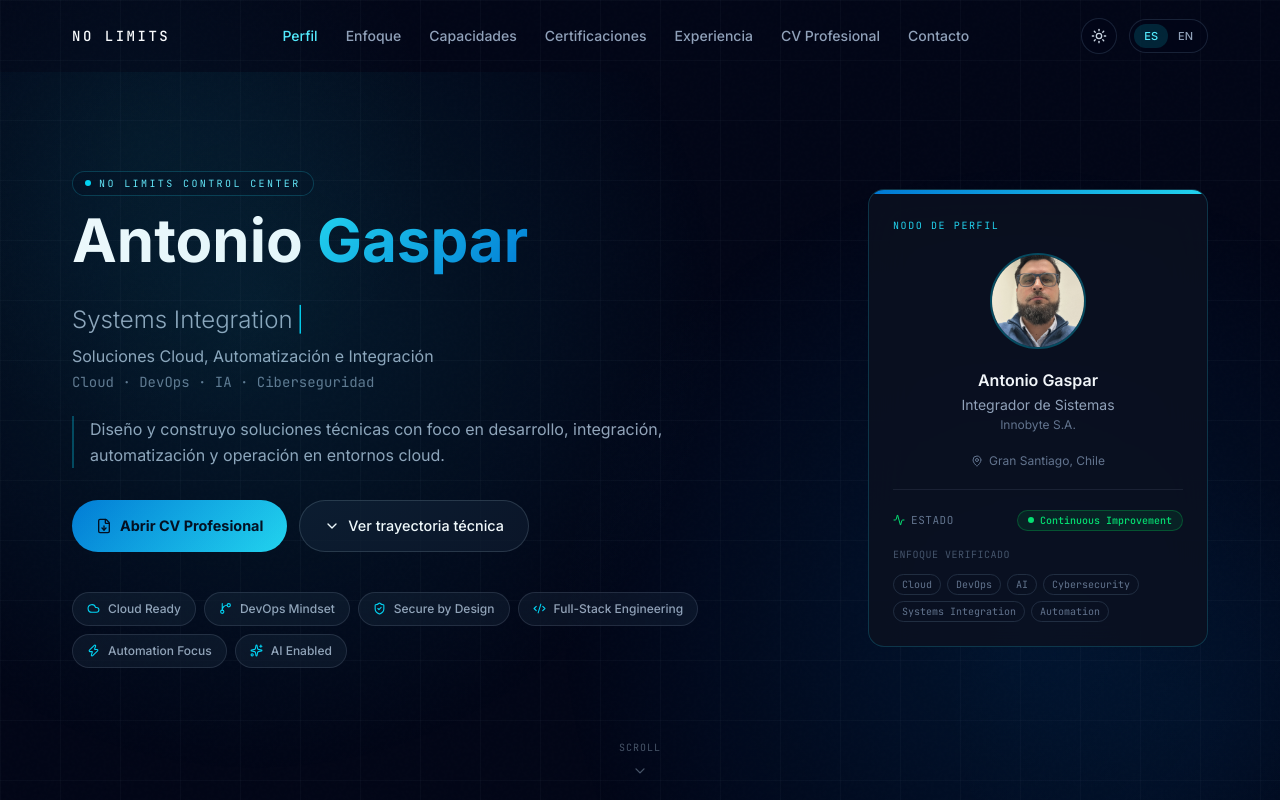
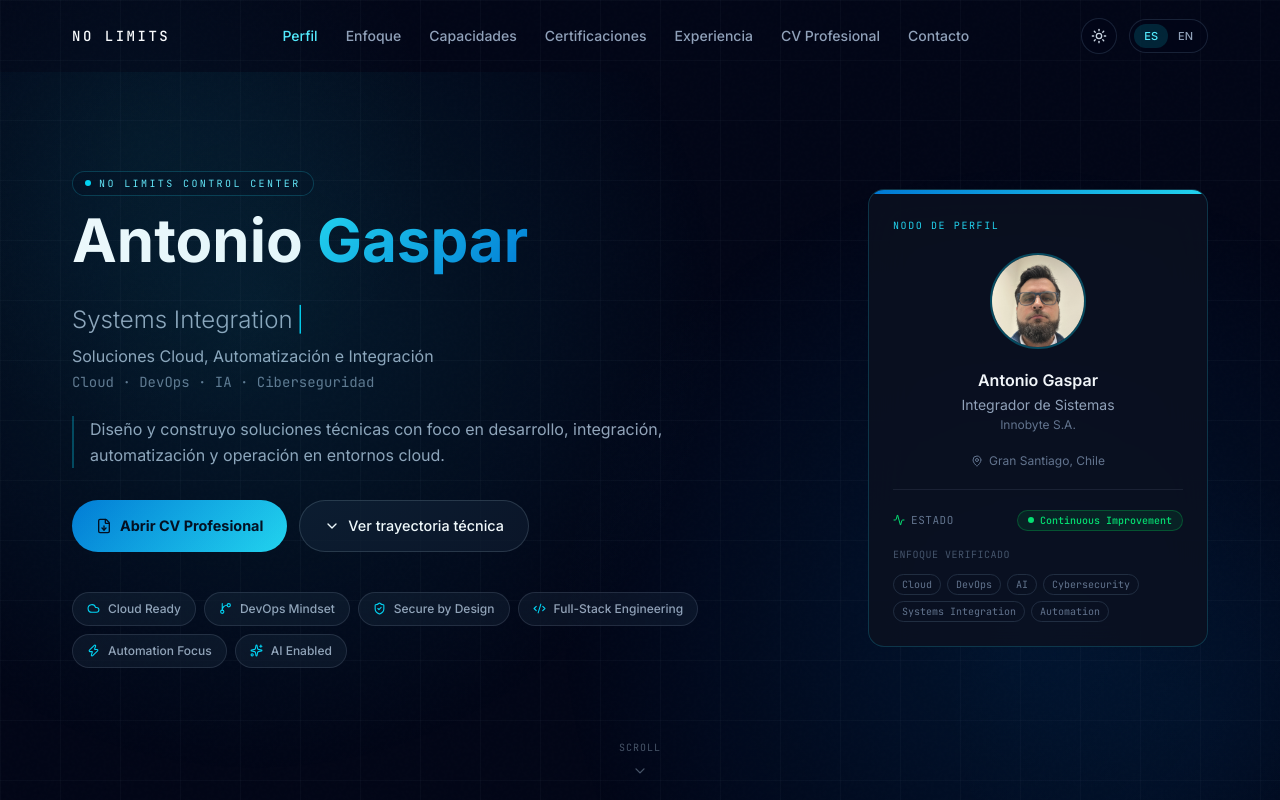
Before and after one commit to agaspardev/portfolio-no-limits, a Next.js app: page / in a window 1280 px wide. Shown: the top 800 px of the page. Built offline with nearby package versions, Linux system fonts and the light colour scheme; no server answers.

Commit message:
fix: adjust profile photo framing

```diff
--- a/src/components/ui/ProfileNodeCard.tsx
+++ b/src/components/ui/ProfileNodeCard.tsx
@@ -53,6 +53,7 @@ export function ProfileNodeCard({ profile }: ProfileNodeCardProps) {
             fill
             sizes="96px"
             className="z-10 object-cover"
+            style={{ objectPosition: "center 24%" }}
             onError={() => {}}
             priority
           />
```
